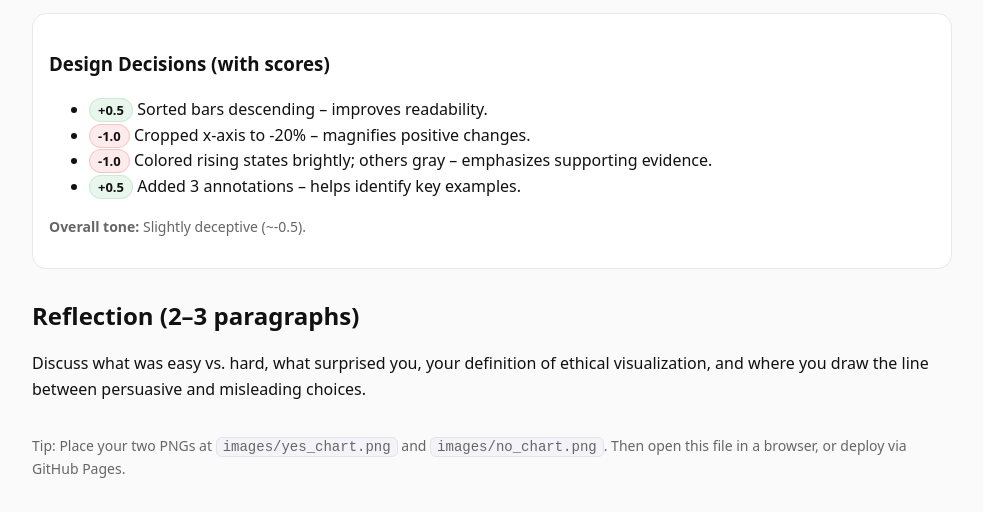
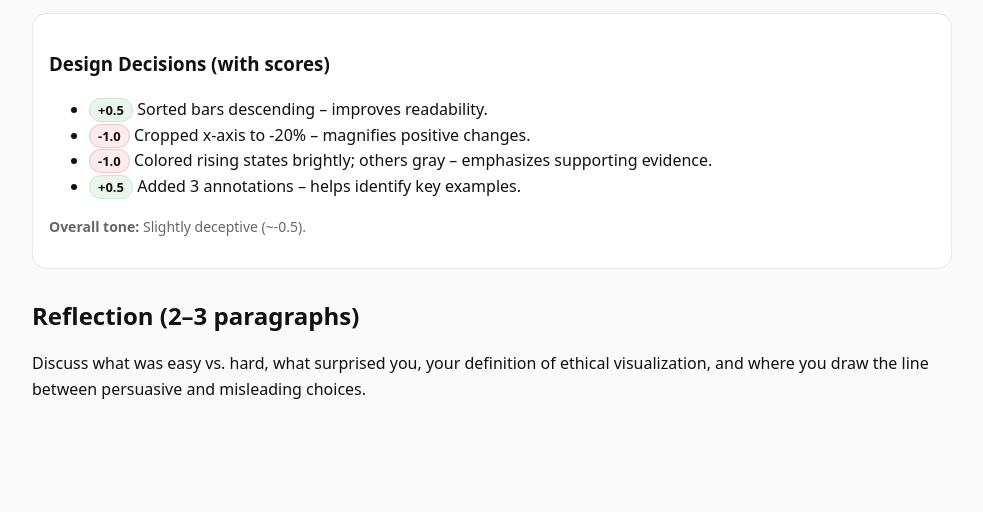
Before and after one commit to ppanchal-ucsd/project2, a plain HTML site: page index.html in a window 1280 px wide. Shown: the part 916-1428 px from the top of the page, without its empty margins (148-1131 px from the left). After the commit the page ends 1351 px from the top, so only its background shows below. Drawn offline with Linux system fonts and the light colour scheme.

Commit message:
Update index.html

```diff
--- a/index.html
+++ b/index.html
@@ -67,7 +67,6 @@
     <p>Discuss what was easy vs. hard, what surprised you, your definition of ethical visualization, and where you draw the line between persuasive and misleading choices.</p>
 
     <footer>
-      <p>Tip: Place your two PNGs at <code>images/yes_chart.png</code> and <code>images/no_chart.png</code>. Then open this file in a browser, or deploy via GitHub Pages.</p>
     </footer>
   </div>
 </body>
```
